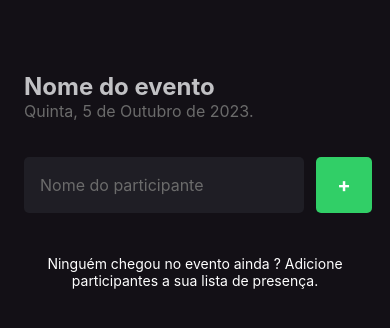
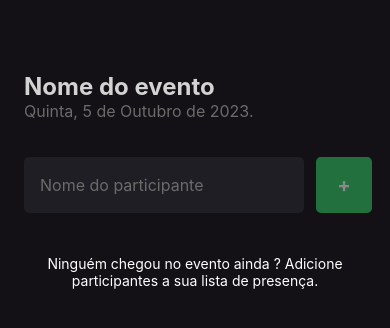
Before and after one commit to diaspd/im-here, a React Native app: screen / in a window 390 px wide. Shown: the top 328 px of the page. Built offline with nearby package versions, Linux system fonts and the light colour scheme.

Commit message:
added some verification for form and a style for disable

```diff
--- a/src/screens/Home/index.tsx
+++ b/src/screens/Home/index.tsx
@@ -12,6 +12,10 @@ export function Home() {
   const { day, month, weekDay, fullYear } = getActualDate()
 
   function handleAddParticipant() {
+    if (participantName === '') {
+      return
+    }
+
     if (participants.includes(participantName)) {
       return Alert.alert("Participante existe", "Já existe um participante na lista com esse nome.")
     }
@@ -31,7 +35,6 @@ export function Home() {
         style: 'cancel'
       }
     ])
-    console.log("particpant removed" + name)
   }
 
   return (
@@ -40,7 +43,7 @@ export function Home() {
       <TextInput
         style={styles.eventName}
         numberOfLines={1}
-        placeholderTextColor="#c1c1c4"
+        placeholderTextColor="#d3d3d3"
         placeholder='Nome do evento'
         maxLength={28}
       />
@@ -58,7 +61,7 @@ export function Home() {
           value={participantName}
         />
 
-        <TouchableOpacity style={styles.button} onPress={handleAddParticipant}>
+        <TouchableOpacity style={!participantName ? styles.buttonDisabled : styles.button} onPress={handleAddParticipant}>
           <Text style={styles.buttonText}>+</Text>
         </TouchableOpacity>
       </View>
--- a/src/screens/Home/styles.ts
+++ b/src/screens/Home/styles.ts
@@ -40,6 +40,15 @@ export const styles = StyleSheet.create({
     justifyContent: 'center',
     backgroundColor: '#31CF67',
   },
+  buttonDisabled: {
+    width: 56,
+    height: 56,
+    borderRadius: 5,
+    opacity: 0.5,
+    backgroundColor: '#31CF67',
+    alignItems: 'center',
+    justifyContent: 'center',
+  },
   buttonText: {
     color: '#fff',
     fontWeight: 'bold',
```
